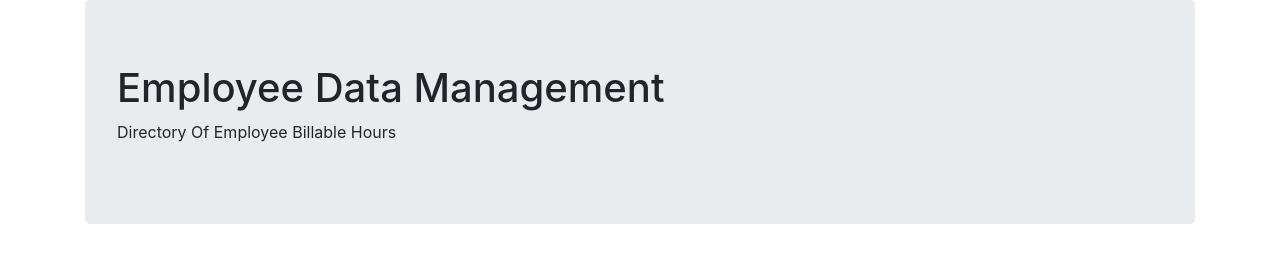
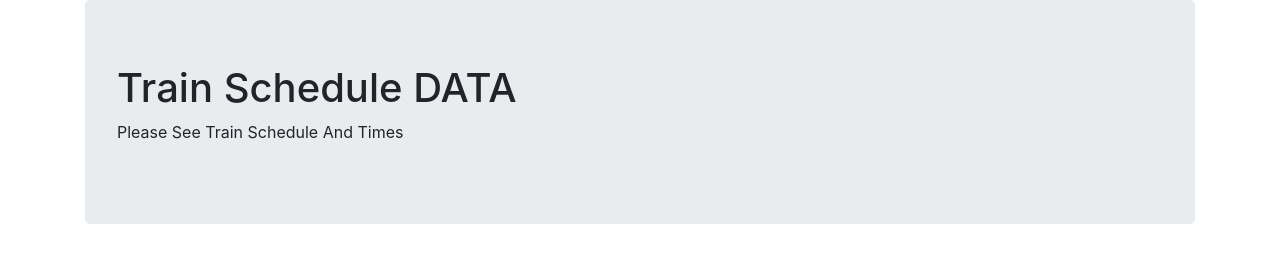
Before and after one commit to ccharles2388/trainscheduler, a plain HTML site: page index.html in a window 1280 px wide. Drawn offline with nearby package versions, Linux system fonts and the light colour scheme.

Commit message:
Jumbo Tron Data

```diff
--- a/index.html
+++ b/index.html
@@ -1,7 +1,7 @@
 <!DOCTYPE html>
 <html lang="en">
 <head>
-  <title>Bootstrap Example</title>
+  <title>Train Scheduler</title>
   <meta charset="utf-8">
   <meta name="viewport" content="width=device-width, initial-scale=1">
   <link rel="stylesheet" href="https://maxcdn.bootstrapcdn.com/bootstrap/4.3.1/css/bootstrap.min.css">
@@ -18,8 +18,8 @@
 
 <div class="container">
   <div class="jumbotron">
-    <h1>Employee Data Management</h1>
-    <p>Directory Of Employee Billable Hours</p>
+    <h1>Train Schedule DATA</h1>
+    <p> Please See Train Schedule And Times</p>
   </div>
 
 </div>
```
